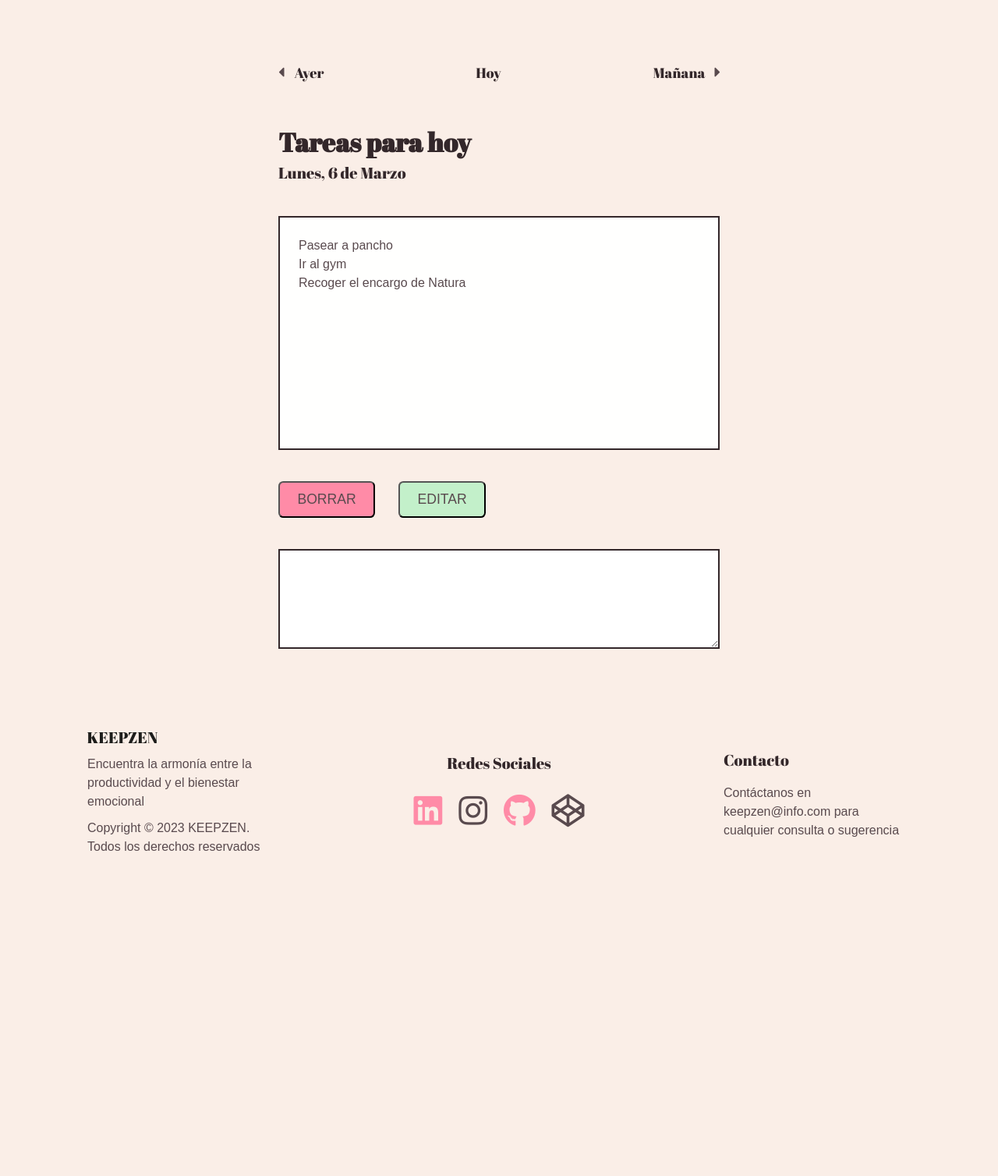
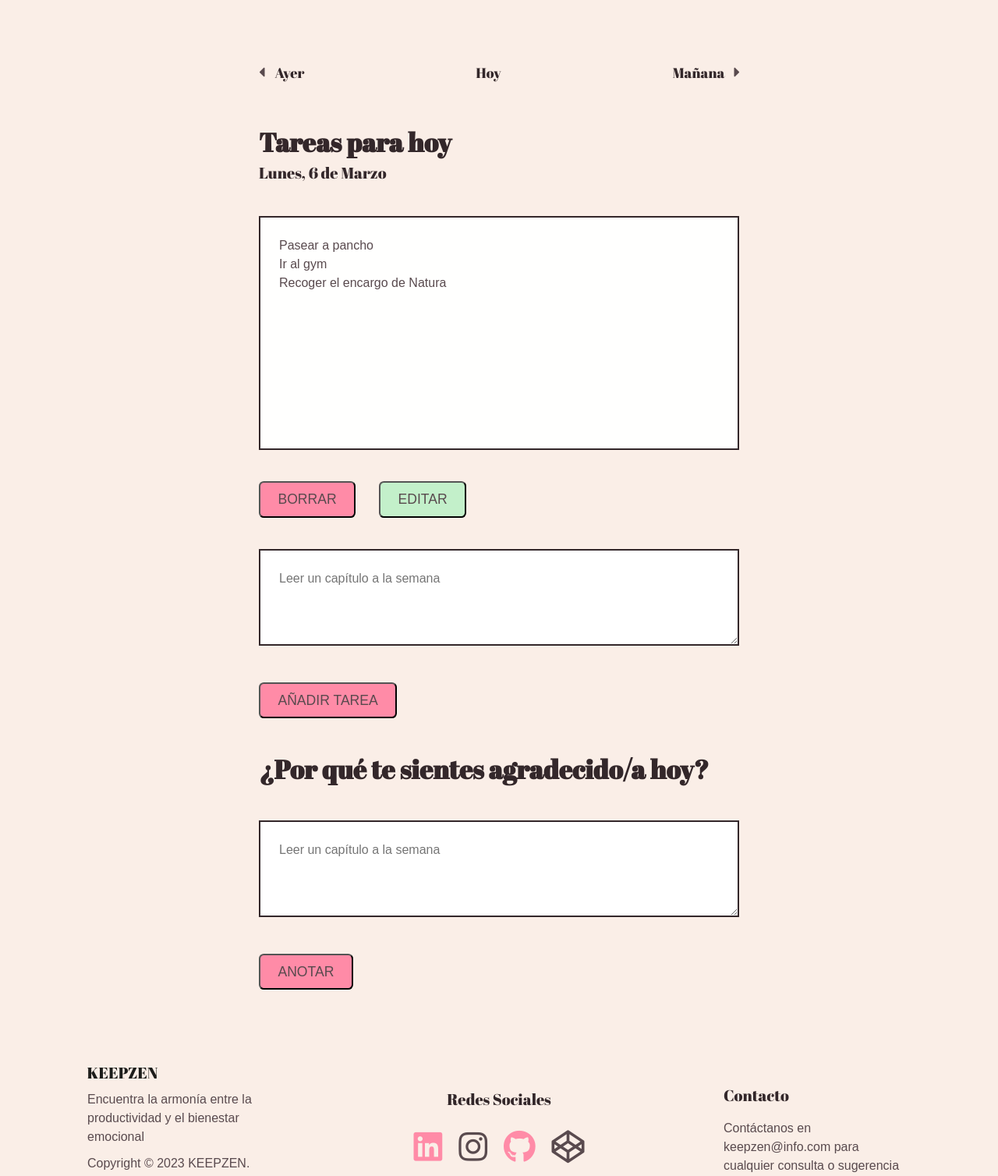
Before and after one commit to deladaw/KEEPZEN, a PHP site: page /diario.html in a window 1280 px wide. Shown: the part 100-1608 px from the top of the page at 78% size. Before the commit the page ends 1191 px from the top, so only its background shows below. Run offline with PHP 8.4, Linux system fonts and the light colour scheme; some libraries are stand-ins or nearby versions; some web fonts are replaced.

Commit message:
acabada página DIARIO

```diff
--- a/diario.html
+++ b/diario.html
@@ -73,9 +73,21 @@
         <button class="btn">BORRAR</button>
         <button class="btn--secondary">EDITAR</button>
       </div>
+
+      <!-- AÑADIR REGISTROS LIST -->
       <form action="">
-        <textarea class="diary__entry" name="" id="" cols="70" rows="5"></textarea>
+        <textarea placeholder="Leer un capítulo a la semana" class="diary__entry" name="" id="" cols="70" rows="3"></textarea>
       </form>
+      <button class="btn add-entry">AÑADIR TAREA</button>
+
+    <!-- DIARIO AGRADECIMIENTO -->
+    <div class="greet">
+      <h2 class="heading-secondary greet__title">¿Por qué te sientes agradecido/a hoy?</h2>
+      <form action="">
+        <textarea placeholder="Leer un capítulo a la semana" class="diary__entry" name="" id="" cols="70" rows="3"></textarea>
+      </form>
+      <button class="btn add-entry">ANOTAR</button>
+    </div>
     </section>
     <!-- FOOTER -->
     <footer class="footer">
--- a/sass/PAGES/_diary.scss
+++ b/sass/PAGES/_diary.scss
@@ -1,5 +1,5 @@
 .diary {
-  max-width: 650px;
+  max-width: 700px;
   padding-top: 80px;
 
   &__nav {
@@ -19,11 +19,17 @@
   &__entry {
     max-width: 100%;
     border: $bordeLinea;
+    padding: $paddingMD;
+    margin-bottom: 40px;
+    margin-top: 40px;
   }
 
   &__entry-btns {
     display: flex;
     gap: 30px;
-    margin-bottom: 40px;
+  }
+
+  .greet__title {
+    margin-top: 40px;
   }
 }
--- a/sass/main.css
+++ b/sass/main.css
@@ -557,7 +557,7 @@ h6 {
 }
 
 .diary {
-  max-width: 650px;
+  max-width: 700px;
   padding-top: 80px;
 }
 .diary__nav {
@@ -575,11 +575,16 @@ h6 {
 .diary__entry {
   max-width: 100%;
   border: 2.5px solid #33272a;
+  padding: 1.5rem;
+  margin-bottom: 40px;
+  margin-top: 40px;
 }
 .diary__entry-btns {
   display: flex;
   gap: 30px;
-  margin-bottom: 40px;
+}
+.diary .greet__title {
+  margin-top: 40px;
 }
 
 @media screen and (max-width: 860px) {
```
Also changed, not shown: 1 other file.
